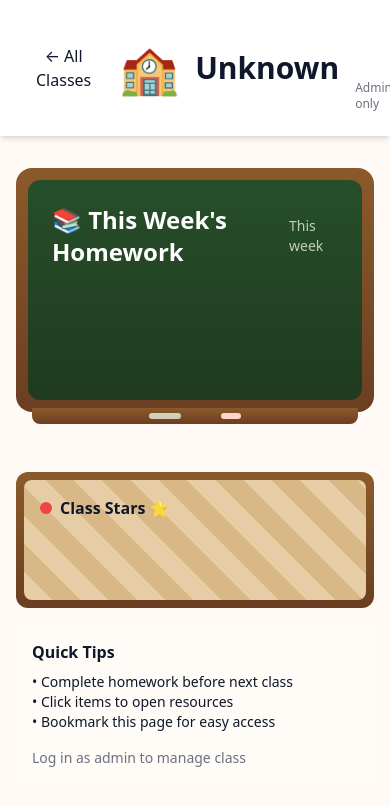
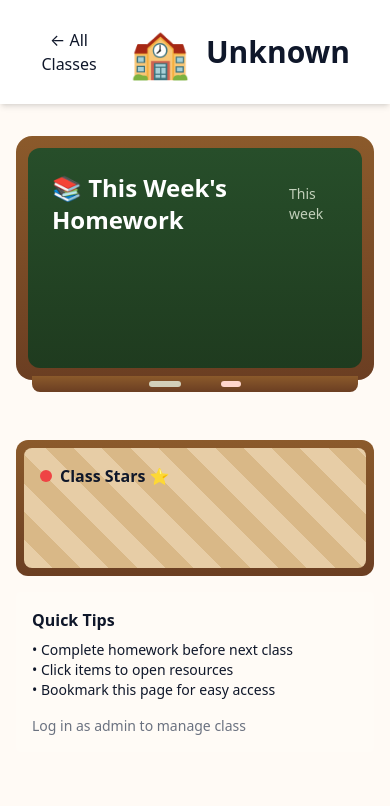
Before and after one commit to Tonytai2611/Homework-Management, a React (Vite) app: page /class/1 in a window 390 px wide. Shown: the top 806 px of the page. Built offline with nearby package versions, Linux system fonts and the light colour scheme.

Commit message:
test only

```diff
--- a/src/components/AdminLogin.jsx
+++ b/src/components/AdminLogin.jsx
@@ -60,7 +60,7 @@
       <div className="flex flex-col sm:flex-row items-center gap-2">
         <GoogleLogin onSuccess={handleSuccess} onError={handleError} />
         <div className="text-xs text-gray-500 mt-2 sm:mt-0 sm:ml-3">
-          <span className="inline sm:hidden">Admin only</span>
+          {/* <span className="inline sm:hidden">Admin only</span> */}
           <span className="hidden sm:inline">Only admin can login.</span>
         </div>
       </div>
```
